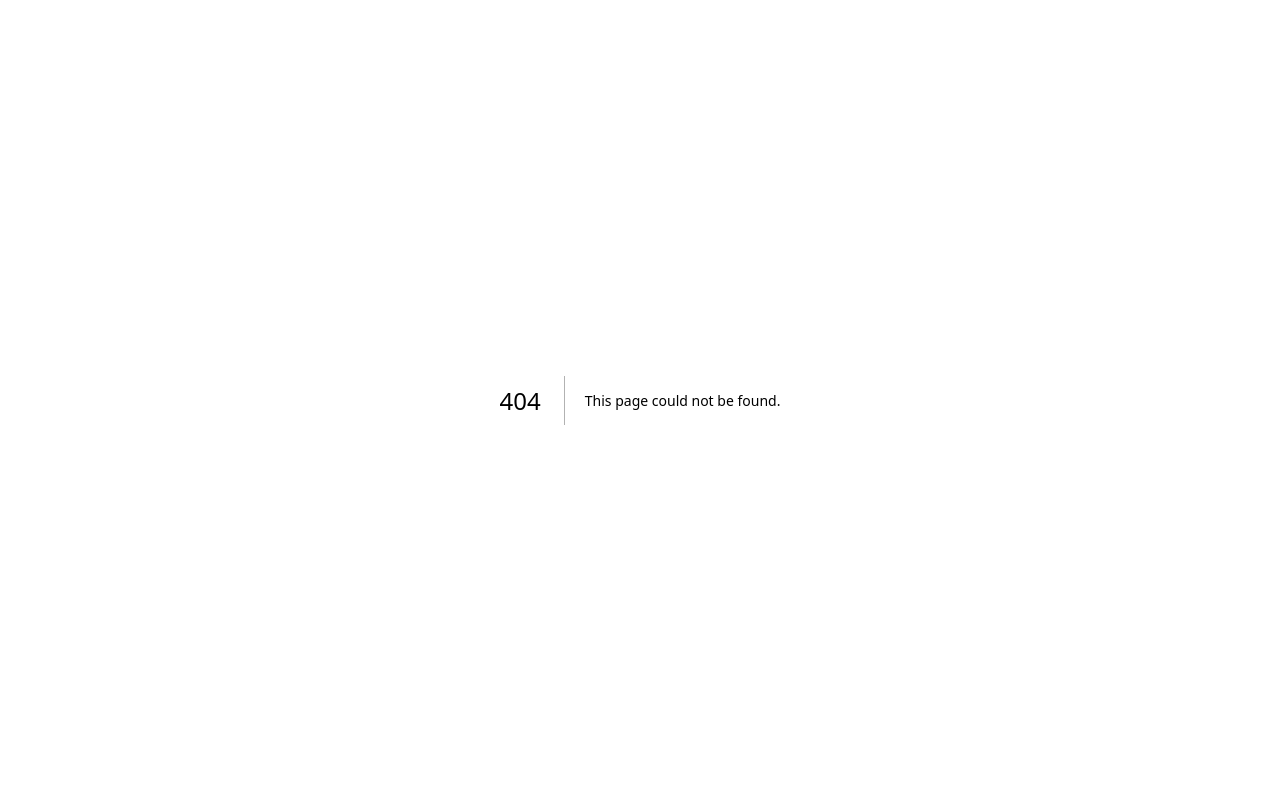
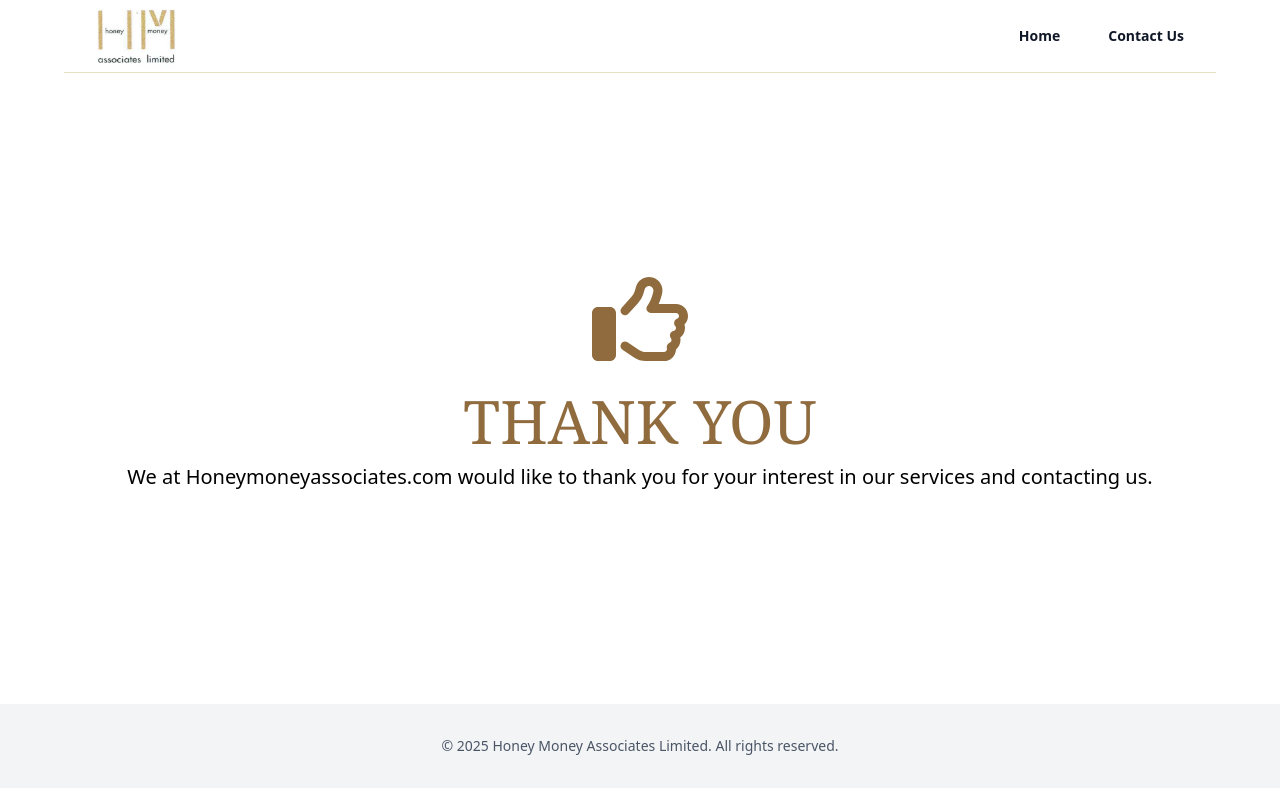
Before and after one commit to monirulislamkhan/honeymoneyassociates, a Next.js app: page /thank-you in a window 1280 px wide. Before the commit this address had no page. Shown: the top 794 px of the page. Built offline with nearby package versions, Linux system fonts and the light colour scheme.

Commit message:
Thank you page added

```diff
--- /dev/null
+++ b/app/thank-you/page.jsx
@@ -0,0 +1,19 @@
+import Header from "@/components/header"
+import FooterComponent from "@/components/footer"
+import { FontAwesomeIcon } from "@fortawesome/react-fontawesome"
+import { faThumbsUp } from "@fortawesome/free-regular-svg-icons"
+export default function ThankYou() {
+  return <>
+    <Header />
+    <main>
+      <section className="relative py-16 max-w-6xl mx-auto border-t border-t-primary-200 min-h-[calc(95vh-9rem)] text-center flex flex-col items-center justify-center px-6">
+        <FontAwesomeIcon className="text-7xl lg:text-8xl text-primary" icon={faThumbsUp} />
+        <div className="text-4xl lg:text-6xl  font-serif font-medium mt-6 uppercase text-primary">Thank You</div>
+        <div className="text-xl mt-3">We at Honeymoneyassociates.com would like to thank you for your interest in our services and contacting us.</div>
+      </section>
+
+    </main>
+
+    <FooterComponent />
+  </>
+}
```
